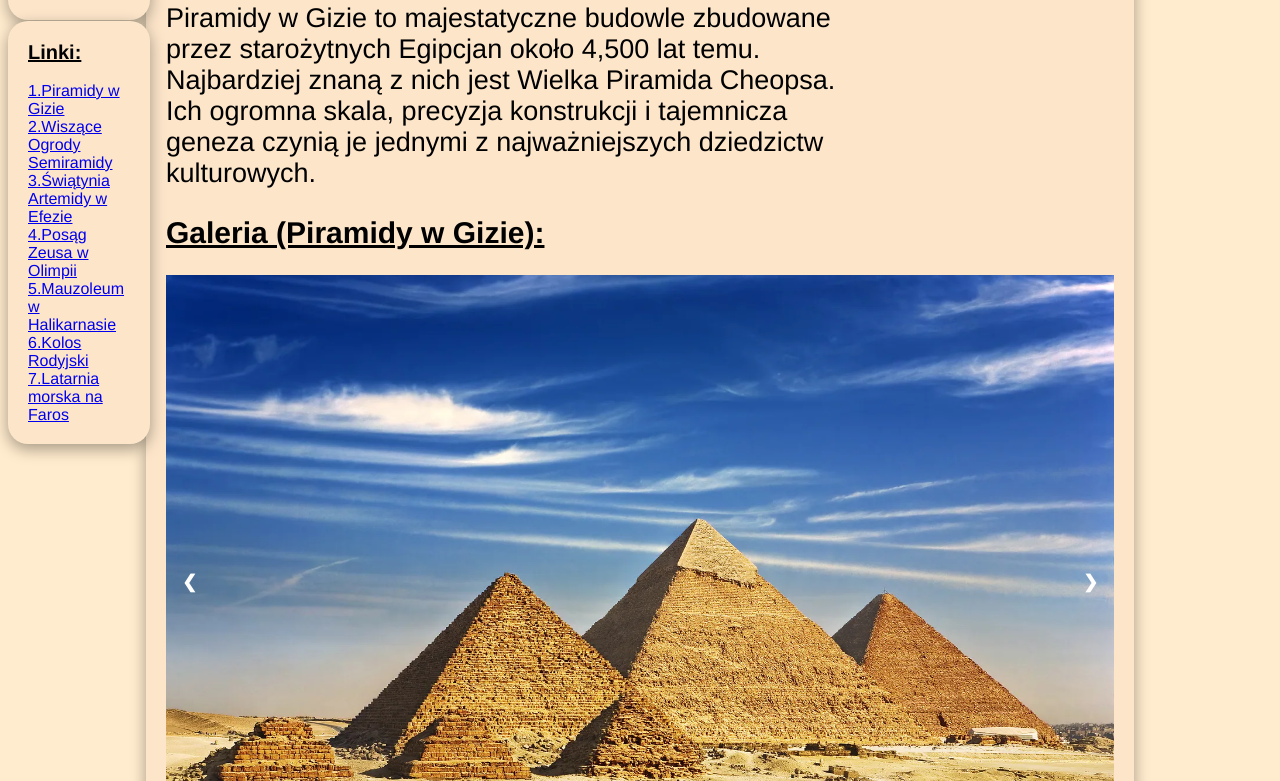
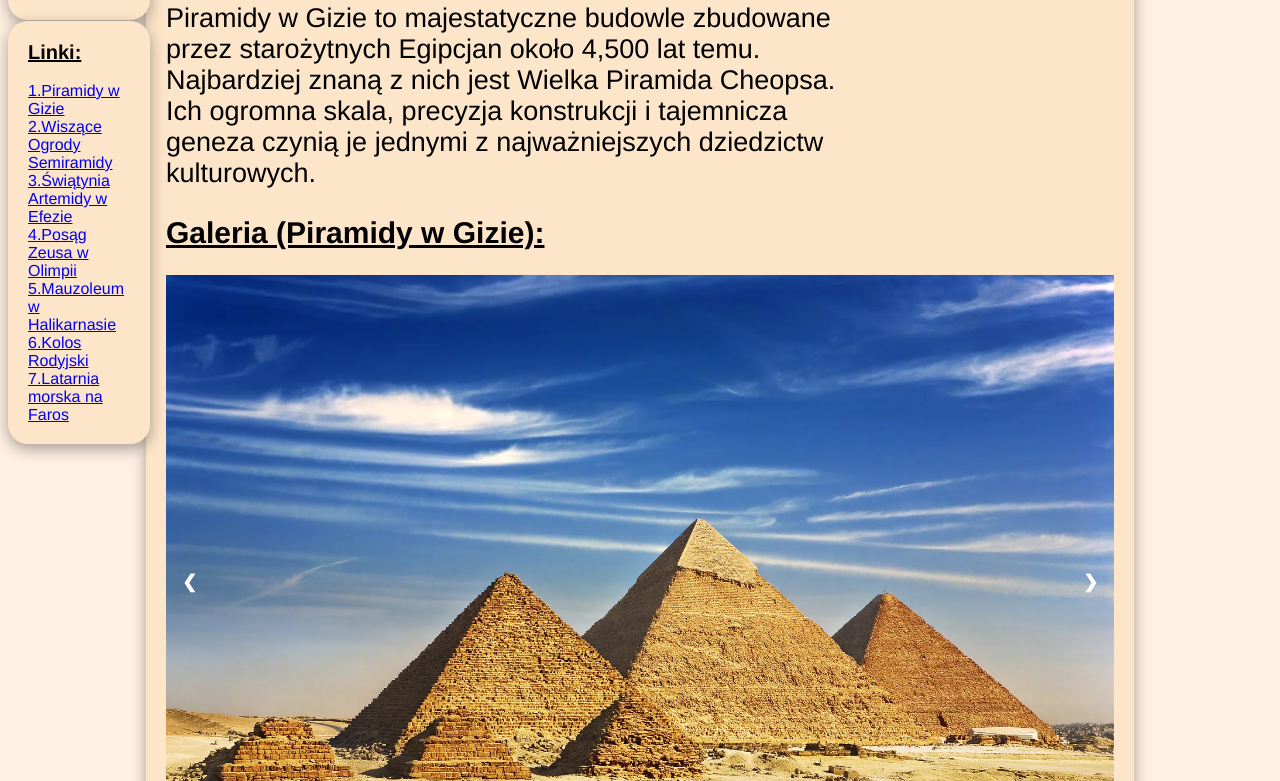
Before and after one commit to janbbbbb/CudySwiata, a plain HTML site: page index.html in a window 1280 px wide. Shown: the part 527-1308 px from the top of the page. Drawn offline with Linux system fonts and the light colour scheme.

Commit message:
Update style.css

```diff
--- a/style.css
+++ b/style.css
@@ -1,5 +1,5 @@
 body {
-  background-color: blanchedalmond;
+  background-color: rgb(255,240,227);
   font-family: 'Helvetica';
 }
 
```
